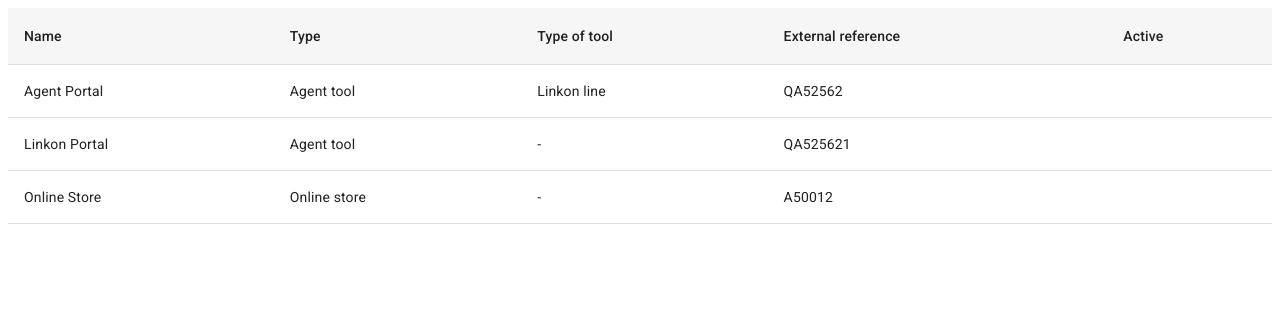
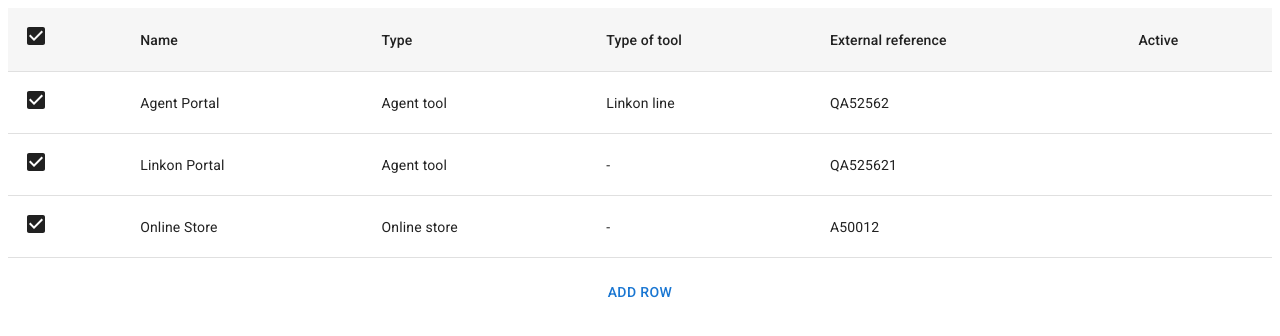
Before and after one commit to Khavrolev/turnit-test, a React (Vite) app: page / in a window 1280 px wide. Shown: the top 336 px of the page. Built offline with nearby package versions, Linux system fonts and the light colour scheme.

Commit message:
add table state

```diff
--- a/src/components/MaterialTable.tsx
+++ b/src/components/MaterialTable.tsx
@@ -1,6 +1,8 @@
-import { useTable } from "react-table";
-import { columnsTable, initTableData } from "../const/init";
+import { Column, useTable } from "react-table";
+import { initTableData } from "../const/init";
 import {
+  Button,
+  Stack,
   Table,
   TableBody,
   TableCell,
@@ -8,14 +10,41 @@ import {
   TableRow,
 } from "@mui/material";
 import { color } from "../const/colors";
+import { TableData } from "../types/types";
+import { getPrettyValue } from "../utils/utils";
+import { useMemo, useState } from "react";
+import { CheckBox } from "@mui/icons-material";
 
 function MaterialTable() {
+  const [data, setData] = useState(initTableData);
+
+  const columnsTable: Column<TableData>[] = useMemo(
+    () => [
+      { Header: <CheckBox />, id: "checkbox", Cell: () => <CheckBox /> },
+      { Header: "Name", accessor: "name" },
+      {
+        Header: "Type",
+        accessor: "type",
+        Cell: ({ cell }) => getPrettyValue(cell.value),
+      },
+      {
+        Header: "Type of tool",
+        accessor: "toolType",
+        Cell: ({ cell }) => getPrettyValue(cell.value),
+      },
+      { Header: "External reference", accessor: "externalReference" },
+      { Header: "Active", accessor: "active" },
+    ],
+    []
+  );
+
   const { getTableProps, headerGroups, rows, prepareRow } = useTable({
     columns: columnsTable,
-    data: initTableData,
+    data,
   });
 
   return (
+    <Stack spacing={2}>
       <Table {...getTableProps()}>
         <TableHead sx={{ backgroundColor: color.header }}>
           {headerGroups.map((headerGroup) => (
@@ -45,6 +74,8 @@ function MaterialTable() {
           })}
         </TableBody>
       </Table>
+      <Button onClick={() => setData([...data, {}])}>Add Row</Button>
+    </Stack>
   );
 }
 
--- a/src/const/init.ts
+++ b/src/const/init.ts
@@ -1,22 +1,4 @@
-import { Column } from "react-table";
 import { ITEM_TYPE, TOOL_TYPE, TableData } from "../types/types";
-import { getPrettyValue } from "../utils/utils";
-
-export const columnsTable: Column<TableData>[] = [
-  { Header: "Name", accessor: "name" },
-  {
-    Header: "Type",
-    accessor: "type",
-    Cell: ({ cell }) => getPrettyValue(cell.value),
-  },
-  {
-    Header: "Type of tool",
-    accessor: "toolType",
-    Cell: ({ cell }) => (cell.value ? getPrettyValue(cell.value) : "-"),
-  },
-  { Header: "External reference", accessor: "externalReference" },
-  { Header: "Active", accessor: "active" },
-];
 
 export const initTableData: TableData[] = [
   {
--- a/src/utils/utils.ts
+++ b/src/utils/utils.ts
@@ -1,4 +1,8 @@
-export function getPrettyValue(value: string) {
+export function getPrettyValue(value: string | undefined) {
+  if (!value) {
+    return "-";
+  }
+
   return (
     value[0].toUpperCase() + value.slice(1).toLowerCase().replaceAll("_", " ")
   );
```
Also changed, not shown: src/types/types.ts (+4 -4 lines). Lines whose indentation alone changed are shown as unchanged.
